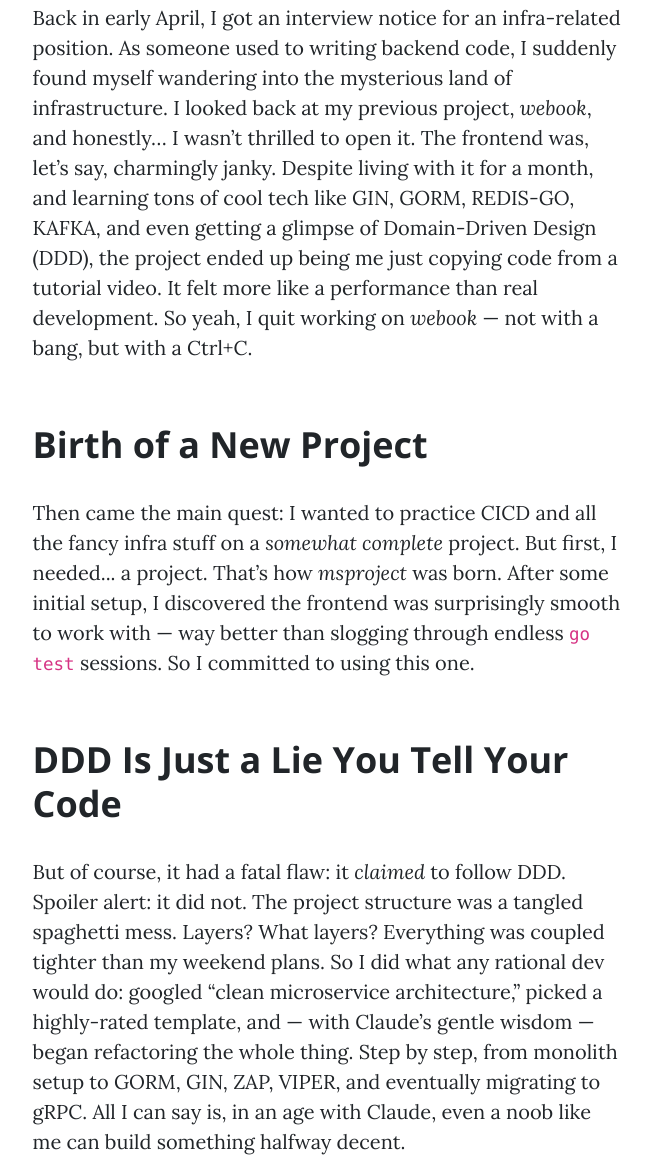
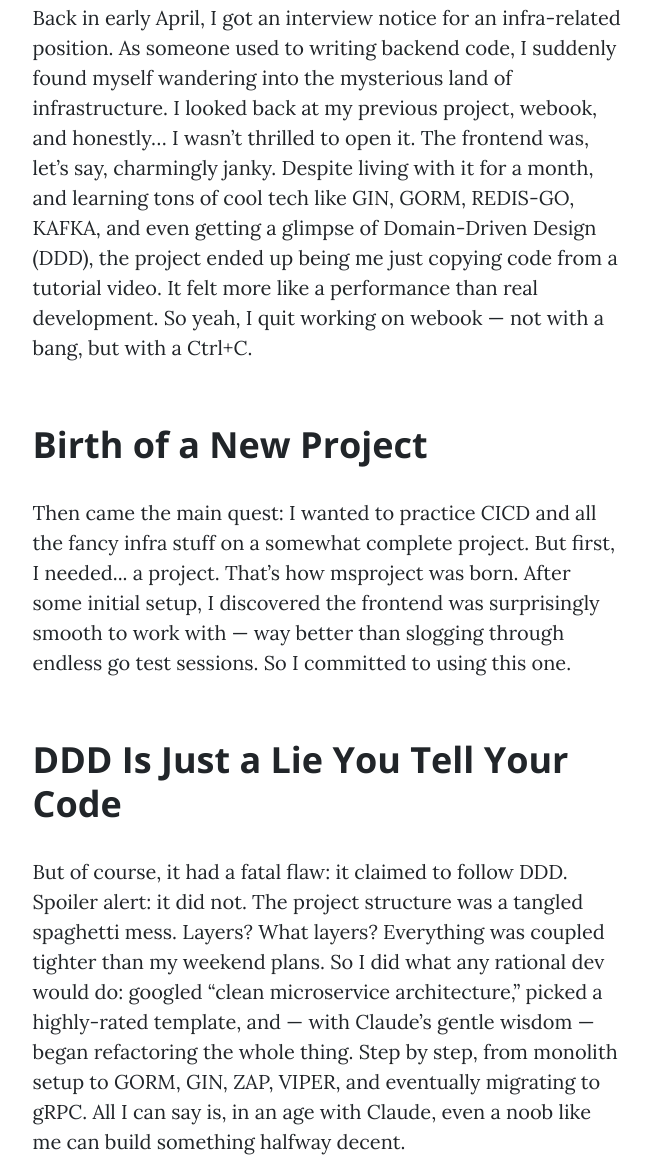
Before and after one commit to Wafer233/wafer233.github.io, a plain HTML site: page articles/20250424/index.html in a window 1280 px wide. Shown: the part 1057-2217 px from the top of the page, without its empty margins (313-964 px from the left). Drawn offline with nearby package versions, Linux system fonts and the light colour scheme.

Commit message:
update article

```diff
--- a/articles/20250424/index.html
+++ b/articles/20250424/index.html
@@ -73,26 +73,26 @@
                     Back in early April, I got an interview notice for an infra-related position.
                     As someone used to writing backend code, I suddenly found myself wandering into
                     the mysterious land of infrastructure. I looked back at my previous project,
-                    <em>webook</em>, and honestly… I wasn’t thrilled to open it. The frontend was,
+                    webook, and honestly… I wasn’t thrilled to open it. The frontend was,
                     let’s say, charmingly janky. Despite living with it for a month, and learning tons
                     of cool tech like GIN, GORM, REDIS-GO, KAFKA, and even getting a glimpse of
                     Domain-Driven Design (DDD), the project ended up being me just copying code from
                     a tutorial video. It felt more like a performance than real development. So yeah,
-                    I quit working on <em>webook</em> — not with a bang, but with a Ctrl+C.
+                    I quit working on webook — not with a bang, but with a Ctrl+C.
                 </p>
 
-                <h2 class="section-heading">Birth of a New Project </h2>
+                <h2 class="section-heading">Birth of a New Project</h2>
                 <p>
                     Then came the main quest: I wanted to practice CICD and all the fancy infra
-                    stuff on a <em>somewhat complete</em> project. But first, I needed... a project.
-                    That’s how <em>msproject</em> was born. After some initial setup, I discovered the
+                    stuff on a somewhat complete project. But first, I needed... a project.
+                    That’s how msproject was born. After some initial setup, I discovered the
                     frontend was surprisingly smooth to work with — way better than slogging through
-                    endless <code>go test</code> sessions. So I committed to using this one.
+                    endless go test sessions. So I committed to using this one.
                 </p>
 
                 <h2 class="section-heading">DDD Is Just a Lie You Tell Your Code</h2>
                 <p>
-                    But of course, it had a fatal flaw: it <em>claimed</em> to follow DDD. Spoiler alert:
+                    But of course, it had a fatal flaw: it claimed to follow DDD. Spoiler alert:
                     it did not. The project structure was a tangled spaghetti mess. Layers? What layers?
                     Everything was coupled tighter than my weekend plans. So I did what any rational dev
                     would do: googled “clean microservice architecture,” picked a highly-rated template,
@@ -116,6 +116,7 @@
                 <p>
                     To be honest, I used to hate Git, avoid GitHub, and never touched Markdown. But after finally giving them a shot — wow, they’re pretty convenient. Same with this blog. Writing in HTML feels kinda weird, and I might switch to Markdown in the future. But since this is my first-ever blog post, I figured I’d stick with good ol’ HTML and finish it proper.
                 </p>
+
 
 
 
```
